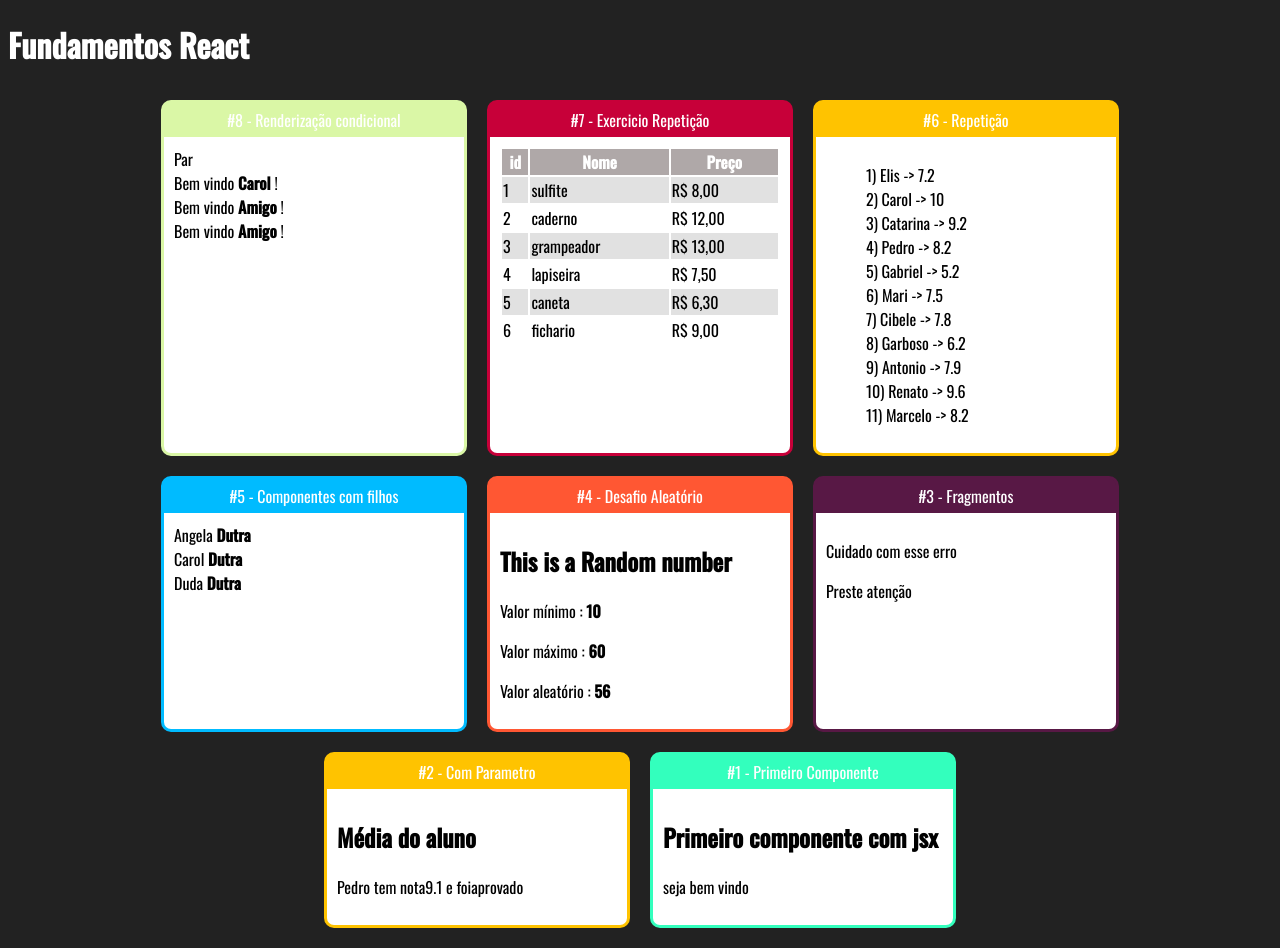
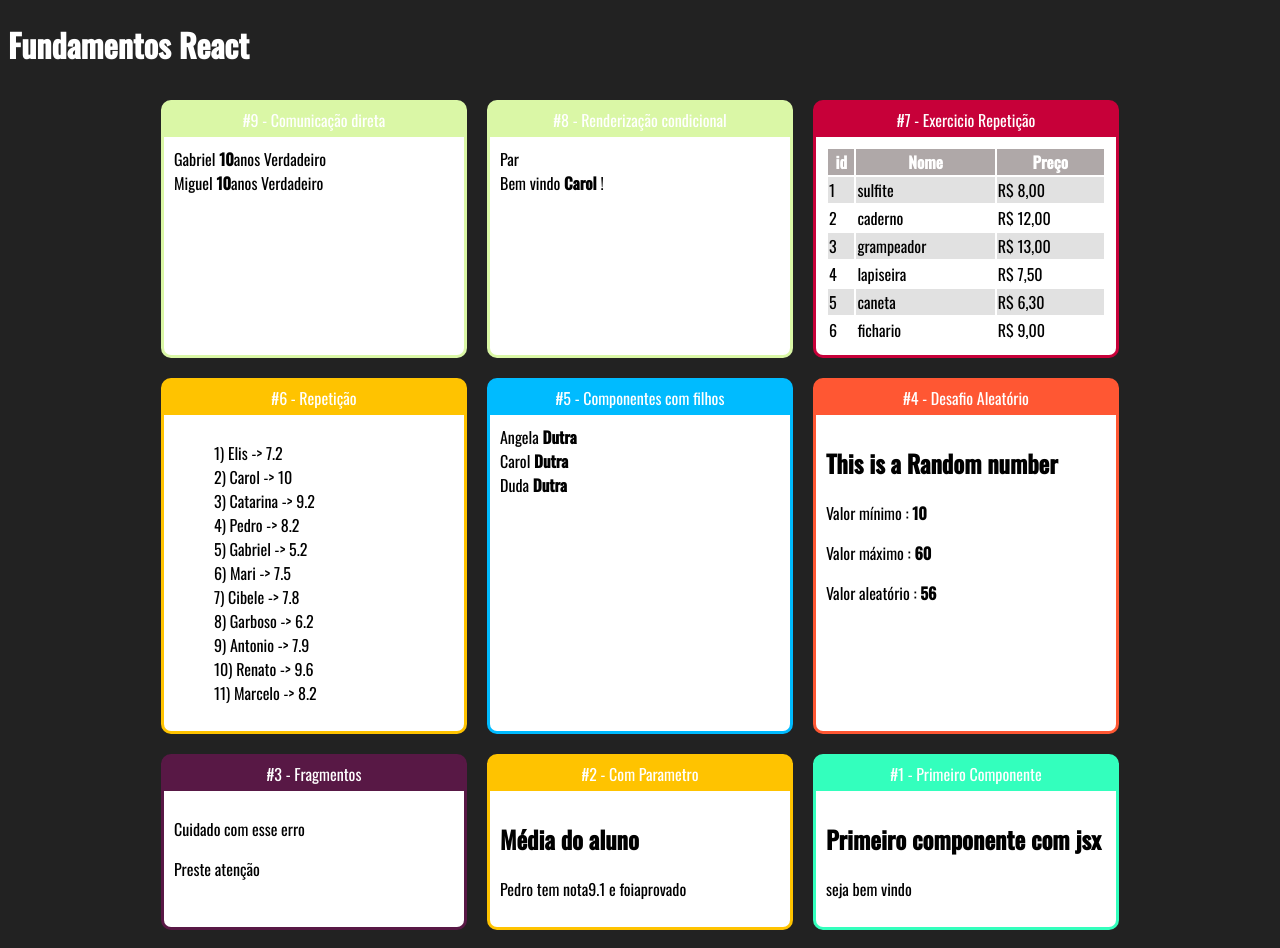
Before and after one commit to carolinadutras/udemy-react-redux, a React (Create React App) app in the folder fundamentos-react/: page / in a window 1280 px wide. Built offline with nearby package versions, Linux system fonts and the light colour scheme.

Commit message:
comunication from component father to component child

```diff
--- a/fundamentos-react/src/App.jsx
+++ b/fundamentos-react/src/App.jsx
@@ -11,18 +11,20 @@ import Aleatorio from "./components/basicos/Aleatorio";
 import Card from "./components/layout/Card";
 import Familia from "./components/basicos/Familia";
 import FamiliaMembro from "./components/basicos/FamiliaMembro";
+import DiretaPai from "./components/comunicacao/DiretaPai";
 
 export default function App(props) {
   return (
     <div className="App">
       <h1>Fundamentos React</h1>
       <div className="Cards">
+      <Card titulo=" #9 - Comunicação direta  " color="#DAF7A6">
+          <DiretaPai> </DiretaPai>
+        </Card>
 
       <Card titulo=" #8 - Renderização condicional  " color="#DAF7A6">
           <ParOuImpar numero ={22}> </ParOuImpar>
         <UsuarioInfo usuario ={{name: 'Carol'}}/>
-        <UsuarioInfo usuario ={{email: ''}}/>
-        <UsuarioInfo usuario ={{}}/>
 
         </Card>
 
--- /dev/null
+++ b/fundamentos-react/src/components/comunicacao/DiretaFilho.jsx
@@ -0,0 +1,13 @@
+import React from 'react';
+
+export default props =>{
+
+    return(
+        <div>
+            <span> {props.nome}</span>
+            <span> <strong>{props.idade}</strong>anos </span>
+            <span> {props.nerd ?  'Verdadeiro' : 'Falso'}</span>
+
+        </div>
+    )
+}
--- /dev/null
+++ b/fundamentos-react/src/components/comunicacao/DiretaPai.jsx
@@ -0,0 +1,12 @@
+import React from 'react';
+import DiretaFilho from './DiretaFilho';
+
+export default propd =>{
+    return(
+        <div>
+            <DiretaFilho nome='Gabriel' idade={10} nerd={true}/>
+            <DiretaFilho nome='Miguel' idade={10} nerd={true}/>
+
+        </div>
+    )
+}
```
